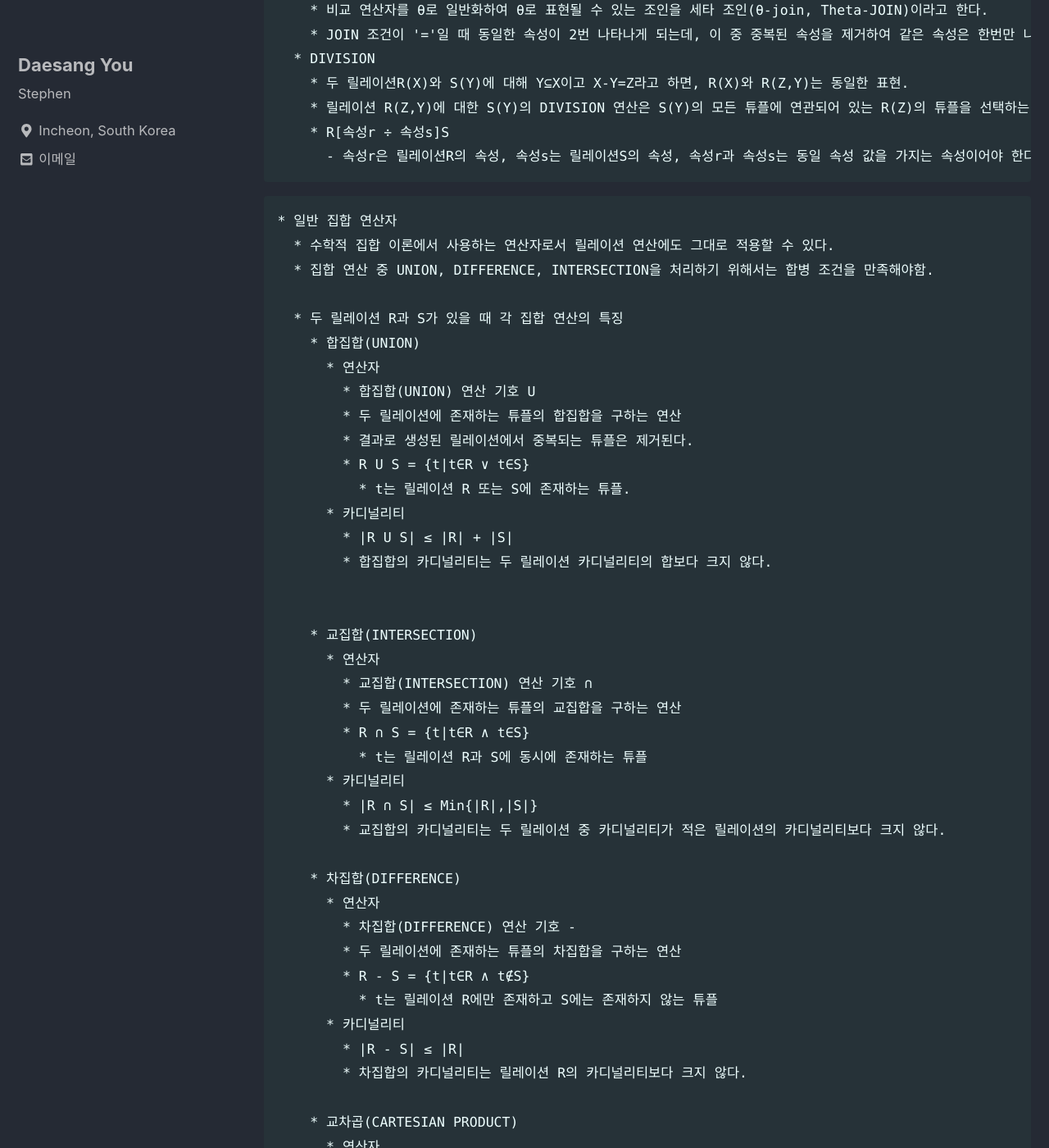
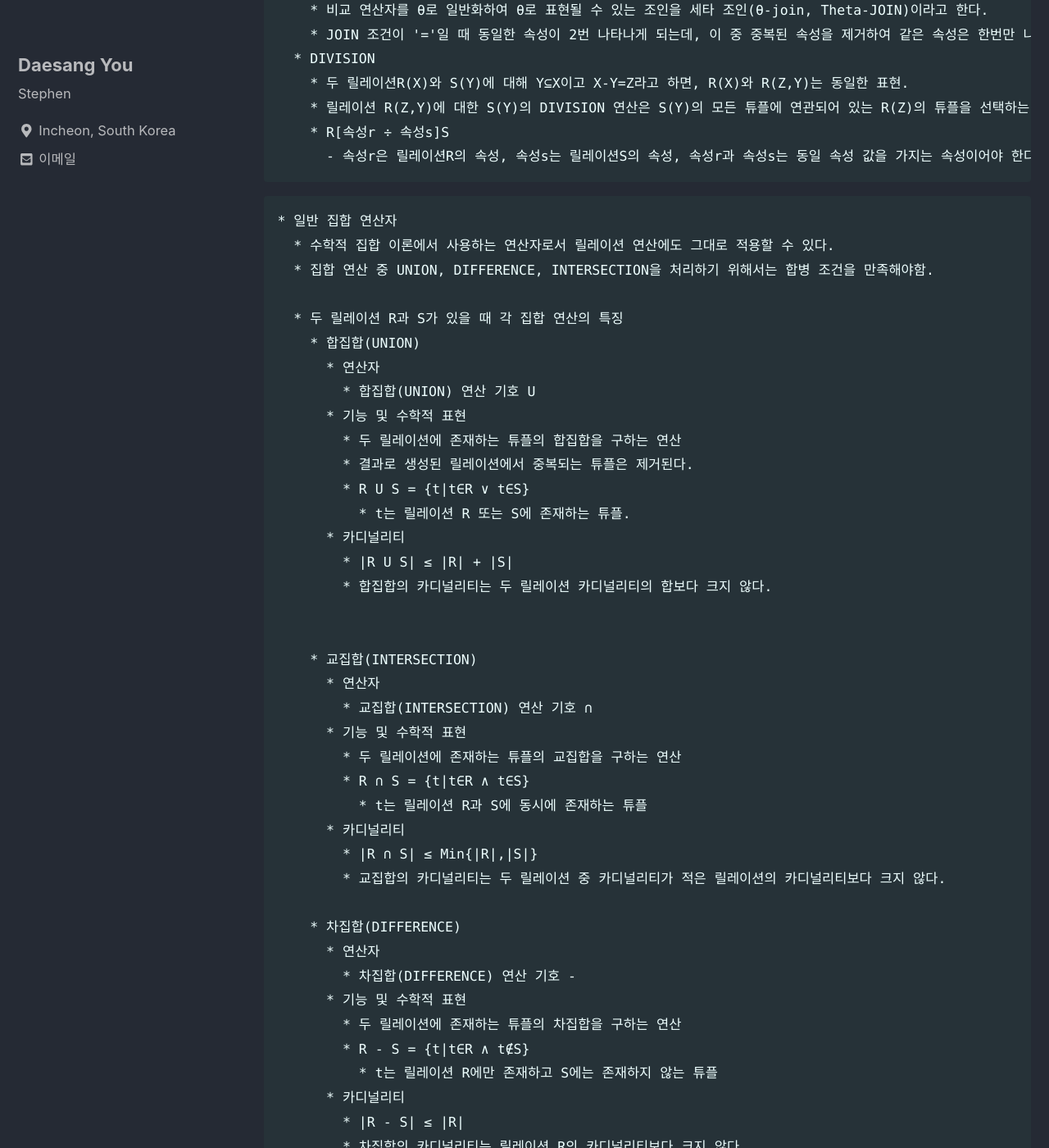
Before and after one commit to eotkd4791/eotkd4791.github.io, a Jekyll site: the page built from _posts/certi/2019-06-03-theory-Database-01.md, in a window 1280 px wide and 1400 px high, scrolled down 13091 px. Shown: the whole window at 82% size. Built offline with Jekyll 4.4.1, drawn with Linux system fonts in a browser that asks for light colours; cached includes are drawn as plain includes; comment, search, counter and statistics services are not loaded; some of the changed text lies outside the part shown.

Commit message:
done till Chapter 2

```diff
--- a/_posts/certi/2019-06-03-theory-Database-01.md
+++ b/_posts/certi/2019-06-03-theory-Database-01.md
@@ -482,6 +482,7 @@ comments:
     * 합집합(UNION)
       * 연산자
         * 합집합(UNION) 연산 기호 U
+      * 기능 및 수학적 표현
         * 두 릴레이션에 존재하는 튜플의 합집합을 구하는 연산
         * 결과로 생성된 릴레이션에서 중복되는 튜플은 제거된다.
         * R U S = {t|t∈R ∨ t∈S}
@@ -494,6 +495,7 @@ comments:
     * 교집합(INTERSECTION)
       * 연산자
         * 교집합(INTERSECTION) 연산 기호 ∩
+      * 기능 및 수학적 표현
         * 두 릴레이션에 존재하는 튜플의 교집합을 구하는 연산
         * R ∩ S = {t|t∈R ∧ t∈S}
           * t는 릴레이션 R과 S에 동시에 존재하는 튜플
@@ -504,6 +506,7 @@ comments:
     * 차집합(DIFFERENCE)
       * 연산자
         * 차집합(DIFFERENCE) 연산 기호 -
+      * 기능 및 수학적 표현
         * 두 릴레이션에 존재하는 튜플의 차집합을 구하는 연산
         * R - S = {t|t∈R ∧ t∉S}
           * t는 릴레이션 R에만 존재하고 S에는 존재하지 않는 튜플
@@ -513,6 +516,8 @@ comments:
 
     * 교차곱(CARTESIAN PRODUCT)
       * 연산자
+        * 교차곱 CARTESIAN PRODUCT 연산 기호 ×
+      * 기능 및 수학적 표현
         * 두 릴레이션에 존재하는 튜플들의 결합된 정보를 구하는 연산
         * R × S = {r·s|r∈R ∧ s∈S}
           * r·s는 R에 존재하는 튜플 r과 s에 존재하는 튜플 s를 결합한 튜플
```
